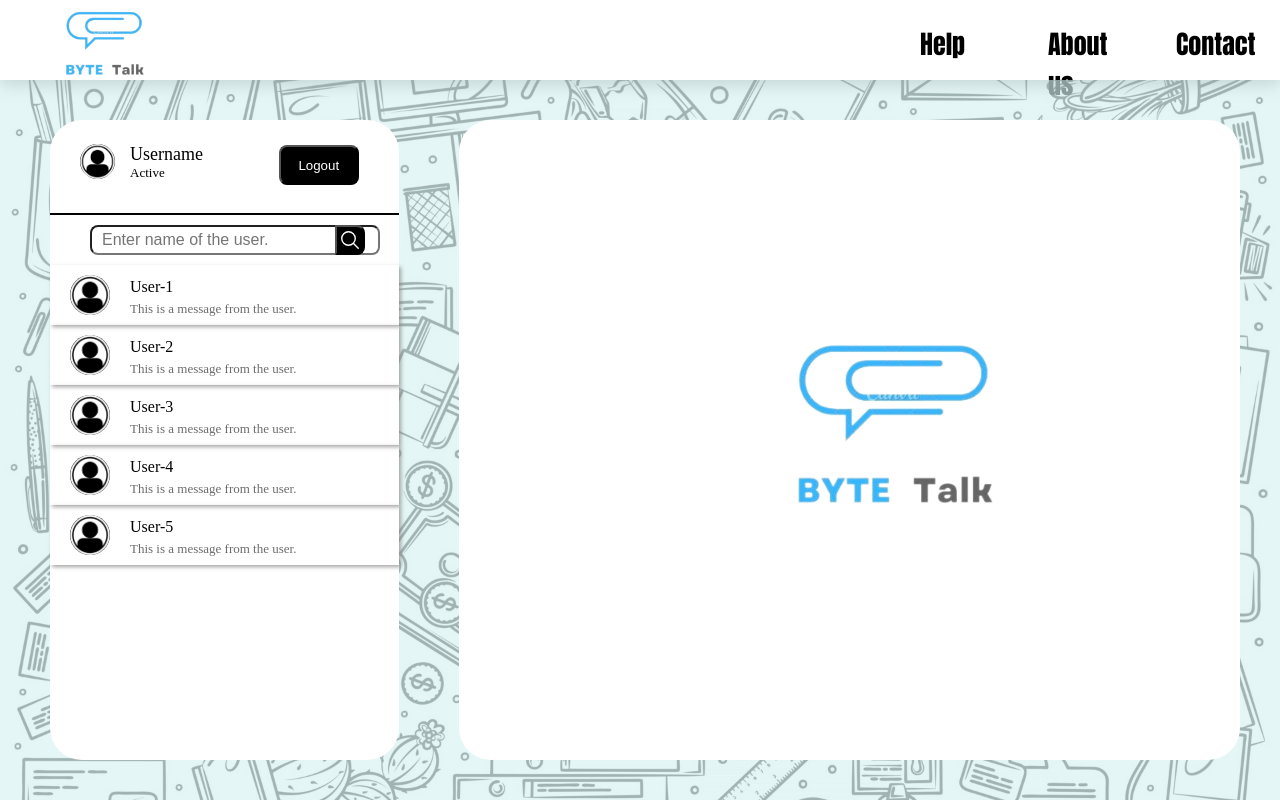
After one commit to 16SULPHUR/Chatting-WebApp, a PHP site: page /tamplates/chat-home.html in a window 1280 px wide. The commit adds this page. Run offline with PHP 8.4, Linux system fonts and the light colour scheme.

Commit message:
Chatting page and user selection and sending messages done by Anish

```diff
--- a/public/scripts/script.js
+++ b/public/scripts/script.js
@@ -1,12 +1,152 @@
-let login=document.querySelector(".login");
-let info=document.querySelector(".info");
-let signup = document.querySelector(".signup");
-let signupbtn=document.querySelector(".signup-btn")
 
-document.getElementById("signup-btn").addEventListener("change",(event)=>{
-    // event.preventDefault()
-    signup.classList.add(".signup-slide")
-    signup.classList.remove(".signup")
-    info.classList.add(".info-slide")
-    info.classList.remove(".info")
+
+let sentMessag1=document.getElementById("sent-message1")
+let chattingContent1=document.getElementById("chatting-content1")
+let sendButton= ()=>{
+    let chatInput1=document.getElementById("chat-input1").value
+    if(chatInput1!=""){
+        let messageDiv=document.createElement("div")
+        messageDiv.classList.add("sent-message")
+        messageDiv.textContent=chatInput1
+        for(var i=0;i<4;i++){
+            let br=document.createElement("br")
+            chattingContent1.appendChild(br)
+        }
+        chattingContent1.appendChild(messageDiv)
+    }
+    else{
+        return;
+    }
+    document.getElementById("chat-input1").value=""
+}
+let sentMessag2=document.getElementById("sent-message2")
+let chattingContent2=document.getElementById("chatting-content2")
+let sendButton2= ()=>{
+    let chatInput2=document.getElementById("chat-input2").value
+    if(chatInput2!=""){
+        let messageDiv=document.createElement("div")
+        messageDiv.classList.add("sent-message")
+        messageDiv.textContent=chatInput2
+        for(var i=0;i<4;i++){
+            let br=document.createElement("br")
+            chattingContent2.appendChild(br)
+        }
+        chattingContent2.appendChild(messageDiv)
+    }
+    else{
+        return;
+    }
+    document.getElementById("chat-input2").value=""
+}
+let sentMessag3=document.getElementById("sent-message3")
+let chattingContent3=document.getElementById("chatting-content3")
+let sendButton3= ()=>{
+    let chatInput3=document.getElementById("chat-input3").value
+    if(chatInput3!=""){
+        let messageDiv=document.createElement("div")
+        messageDiv.classList.add("sent-message")
+        messageDiv.textContent=chatInput3
+        for(var i=0;i<4;i++){
+            let br=document.createElement("br")
+            chattingContent3.appendChild(br)
+        }
+        chattingContent3.appendChild(messageDiv)
+    }
+    else{
+        return;
+    }
+    document.getElementById("chat-input3").value=""
+}
+let sentMessag4=document.getElementById("sent-message4")
+let chattingContent4=document.getElementById("chatting-content4")
+let sendButton4= ()=>{
+    let chatInput4=document.getElementById("chat-input4").value
+    if(chatInput4!=""){
+        let messageDiv=document.createElement("div")
+        messageDiv.classList.add("sent-message")
+        messageDiv.textContent=chatInput4
+        for(var i=0;i<4;i++){
+            let br=document.createElement("br")
+            chattingContent4.appendChild(br)
+        }
+        chattingContent4.appendChild(messageDiv)
+    }
+    else{
+        return;
+    }
+    document.getElementById("chat-input4").value=""
+}
+let sentMessag5=document.getElementById("sent-message5")
+let chattingContent5=document.getElementById("chatting-content5")
+let sendButton5= ()=>{
+    let chatInput5=document.getElementById("chat-input5").value
+    if(chatInput5!=""){
+        let messageDiv=document.createElement("div")
+        messageDiv.classList.add("sent-message")
+        messageDiv.textContent=chatInput5
+        for(var i=0;i<4;i++){
+            let br=document.createElement("br")
+            chattingContent5.appendChild(br)
+        }
+        chattingContent5.appendChild(messageDiv)
+    }
+    else{
+        return;
+    }
+    document.getElementById("chat-input5").value=""
+}
+// This code provides chatting area for selected user.
+
+let userCard1=document.getElementById("card1")
+let userCard2=document.getElementById("card2")
+let userCard3=document.getElementById("card3")
+let userCard4=document.getElementById("card4")
+let userCard5=document.getElementById("card5")
+
+let userChat1=document.getElementById("user-chat1")
+let userChat2=document.getElementById("user-chat2")
+let userChat3=document.getElementById("user-chat3")
+let userChat4=document.getElementById("user-chat4")
+let userChat5=document.getElementById("user-chat5")
+
+userCard1.addEventListener("click",()=>{
+    userChat1.style.right="40px";
+    userChat1.style.width="65vw";
+    userChat2.style.right="-2000px";
+    userChat3.style.right="-2000px";
+    userChat4.style.right="-2000px";
+    userChat5.style.right="-2000px";
+
 })
+userCard2.addEventListener("click",()=>{
+    userChat2.style.right="40px";
+    userChat2.style.width="65vw";
+    userChat1.style.right="-2000px";
+    userChat3.style.right="-2000px";
+    userChat4.style.right="-2000px";
+    userChat5.style.right="-2000px";
+})
+userCard3.addEventListener("click",()=>{
+    userChat3.style.right="40px";
+    userChat3.style.width="65vw";
+    userChat2.style.right="-2000px";
+    userChat1.style.right="-2000px";
+    userChat4.style.right="-2000px";
+    userChat5.style.right="-2000px";
+})
+userCard4.addEventListener("click",()=>{
+    userChat4.style.right="40px";
+    userChat4.style.width="65vw";
+    userChat2.style.right="-2000px";
+    userChat3.style.right="-2000px";
+    userChat1.style.right="-2000px";
+    userChat5.style.right="-2000px";
+})
+userCard5.addEventListener("click",()=>{
+    userChat5.style.right="40px";
+    userChat5.style.width="65vw";
+    userChat2.style.right="-2000px";
+    userChat3.style.right="-2000px";
+    userChat4.style.right="-2000px";
+    userChat1.style.right="-2000px";
+})
--- /dev/null
+++ b/public/styles/chat-home.css
@@ -0,0 +1,229 @@
+*{
+    box-sizing: border-box;
+}
+main{
+    background-color: #d5f3f2a5;
+    height: 90vh;
+    position: absolute;
+    display: flex;
+    align-items: center;
+    padding-left: 50px;
+    top: 10vh;
+    gap: 20px;
+    overflow: hidden;
+}
+input{
+    font-size: medium;
+}
+.containor{
+    height: 80vh;
+    width: 400px;
+    border-radius: 2rem;
+    background-color: #ffffff;
+    float: left;
+}
+.user{
+    height: 95px;
+    width: 100%;
+    border-radius: 2rem 2rem 0 0 ;
+    border-bottom: 2px solid black;
+    padding: 1.5rem;
+    padding-left: 80px;
+    font-size: large;
+    font-weight: 500;
+    position: relative;
+}
+.user-img img{
+    height: 35px;
+    width: 35px;
+    border-radius: 50%;
+    position: absolute;
+    left: 30px;
+}
+.chat-user-img img{
+    height: 40px;
+    width:  40px;
+    border-radius: 50%;
+    position: absolute;
+    left: 20px;
+    top: 10px;
+}
+.user p{
+    font-size: small;
+}
+.user button{
+    height: 40px;
+    width: 80px;
+    position: absolute;
+    top: 25px;
+    right: 40px;
+    border-radius: .5rem;
+    background-color: rgb(0, 0, 0);
+    color: rgb(255, 255, 255);
+}
+.user button:hover{
+    background-color: grey;
+    color: cyan;
+}
+.user h5{
+    color: grey;
+    position: absolute;
+    bottom: 5px;
+    left: 40px;
+}
+.wrapper{
+    position: relative;
+}
+.wrapper input{
+    height: 30px;
+    width: 290px;
+    margin: 10px 0px 10px 40px;
+    padding-left: 10px;
+    border-radius: .5rem;
+}
+.wrapper button{
+    height: 30px;
+    width: 30px;
+    padding: 2px;
+    position: absolute;
+    top:10px ;
+    right:34px ;
+    border-radius: 0 .5rem .5rem 0;
+    background-color: #000000;
+}
+.wrapper button:hover{
+    background-color:grey;
+}
+.card{
+    height: 60px;
+    box-shadow: 2px 2px 4px rgba(128,128,128,0.7);
+    position: relative;
+    padding: .8rem;
+    padding-left: 80px;
+}
+.card p{
+    padding-top: 5px;
+    font-size: small;
+    color: rgb(109, 108, 108);
+}
+.card:hover{
+    background-color: #959292;
+}
+.info-containor{
+    height: 80vh;
+    width: 70vw;
+    background-color: #fff;
+    border-radius: 2rem;
+    margin: 0 40px;
+    position: relative;
+}
+.info-containor img{
+    height: 400px;
+    width:  400px;
+    position: absolute;
+    top: 15%;
+    left: 30%;
+    margin-bottom: 100px;
+}
+.info-containor p{
+    position: fixed;
+    top: 60%;
+    left: 26%;
+    font-size: larger;
+    font-weight: 500;
+}
+.chat-containor{
+    height: 80vh;
+    width: 70vw;
+    background-color: #ffffffb8;
+    border-radius: 2rem;
+    padding-top: 70px;
+    position: fixed;
+    overflow: auto;
+    right: -2000px;
+    border: 2px solid black;
+}
+.chat-containor::-webkit-scrollbar{
+    width: 0em;
+}
+.chat-user-info{
+    height: 70px;
+    width: 64.8vw;
+    padding-left: 80px;
+    border-bottom: 2px solid black;
+    box-shadow: 2px 2px 4px rgba(128,128,128,0.7);
+    border-radius: 2rem 2rem 0 0;
+    background-color: #fff;
+    position: fixed;
+    top: 113px;
+}
+.user-name{
+    padding-top: 10px;
+    font-size: large;
+    font-weight: 400;
+}
+.activity{
+    color: grey;
+    font-size: medium;
+}
+.only-chat-contain{
+    background-color: #ffffff7b;
+    padding-top: 70px;
+    height: 60vh;
+    width: 100%;
+    position: absolute;
+    top: 0px;
+}
+.message-input{
+    height: 60px;
+    width: 64.8vw;
+    display: flex;
+    position: fixed;
+    bottom: 38px;
+    border-radius: 0 0 2rem 2rem;
+}
+.message-input input{
+    height: 60px;
+    width: 90%;
+    padding-left: 20px;
+    border-radius: 0 0 0 2rem;
+    padding: 20px;
+}
+.message-input button{
+    height: 60px;
+    width: 10%;
+    background-color: #000000;
+    padding: 20px;
+    border: 2px solid black;
+    border-radius: 0 0 2rem 0;
+    overflow: hidden;
+}
+.message-input button:hover{
+    background-color: #777676;
+}
+.svg-img{
+    height: 50px;
+    width: 60px;
+    position: absolute;
+    top: 5px;
+    right: 15px;
+}
+.received-message{
+    word-wrap: break-word;
+    min-height: 30px ;
+    max-width: 200px;
+    background-color:rgb(170, 172, 174);
+    border-radius: .5rem .5rem .5rem 0;
+    margin: 10px;
+    padding: 10px;
+}
+.sent-message{
+    word-wrap: break-word;
+    min-height: 30px ;
+    max-width: 500px;
+    background-color:rgb(170, 172, 174);
+    border-radius: .5rem .5rem 0 .5rem;
+    margin: 10px;
+    padding:10px;
+    float: right;
+}
--- a/public/styles/style.css
+++ b/public/styles/style.css
@@ -72,6 +72,7 @@ main{
     width: 100vw;
     display: flex;
     gap: 5rem;
+    overflow: hidden;
 }
 .main-div{
     height: 70vh;
@@ -99,6 +100,7 @@ h1{
     padding: 10px;
     font-family: 'Belanosima', sans-serif;
     margin: 25px;
+    text-align: center;
 }
 .login{
     position: absolute;
@@ -118,12 +120,9 @@ h1{
 }
 .input:hover{
     background-color: rgba(219, 239, 255, 0.552);
-    width: 120%;
-    height:10%;
     box-shadow: rgba(0, 0, 0, 0.35) 0px 5px 15px;
 }
 form{
-    /* border: 2px solid black; */
     height: 90%;
     width: 50%;
     font-family: 'Belanosima', sans-serif;
--- /dev/null
+++ b/tamplates/chat-home.html
@@ -0,0 +1,248 @@
+<!DOCTYPE html>
+<html lang="en">
+  <head>
+    <meta charset="UTF-8" />
+    <meta name="viewport" content="width=device-width, initial-scale=1.0" />
+    <title>Document</title>
+    <link rel="stylesheet" href="\public\styles\style.css" />
+    <link rel="stylesheet" href="\public\styles\chat-home.css" />
+  </head>
+  <body>
+    <header>
+      <nav>
+        <div class="logo">
+          <div class="img"></div>
+        </div>
+        <div class="customer-services">
+          <div class="help">Help</div>
+          <div class="about-us">About us</div>
+          <div class="contact">Contact</div>
+        </div>
+      </nav>
+    </header>
+    <main>
+      <div class="containor">
+        <div class="user">
+          <div class="user-img">
+            <img src="\public\resources\no-dp.png" alt="" />
+          </div>
+          Username <br />
+          <p>Active</p>
+          <button value="Logout">Logout</button>
+        </div>
+        <div class="wrapper">
+          <input type="text" placeholder="Enter name of the user." />
+          <button>
+            <img src="\public\resources\search-outline.svg" alt="Search icon" />
+          </button>
+          <div class="card" id="card1">
+            <div class="chat-user-img">
+              <img src="\public\resources\no-dp.png" alt="" />
+            </div>
+            User-1 <br />
+            <p>This is a message from the user.</p>
+          </div>
+          <div class="card" id="card2">
+            <div class="chat-user-img">
+              <img src="\public\resources\no-dp.png" alt="" />
+            </div>
+            User-2 <br />
+            <p>This is a message from the user.</p>
+          </div>
+          <div class="card" id="card3">
+            <div class="chat-user-img">
+              <img src="\public\resources\no-dp.png" alt="" />
+            </div>
+            User-3 <br />
+            <p>This is a message from the user.</p>
+          </div>
+          <div class="card" id="card4">
+            <div class="chat-user-img">
+              <img src="\public\resources\no-dp.png" alt="" />
+            </div>
+            User-4 <br />
+            <p>This is a message from the user.</p>
+          </div>
+          <div class="card" id="card5">
+            <div class="chat-user-img">
+              <img src="\public\resources\no-dp.png" alt="" />
+            </div>
+            User-5 <br />
+            <p>This is a message from the user.</p>
+          </div>
+        </div>
+      </div>
+
+      <div class="info-containor">
+        <img src="\public\resources\logo.png" alt="" />
+      </div>
+
+      <div class="chat-containor" id="user-chat1">
+        <div class="only-chat-contain">
+          <div class="chat-user-info">
+            <div class="chat-user-img">
+              <img src="\public\resources\no-dp.png" alt="" />
+            </div>
+            <div class="user-name">
+              <p class="name">User-1</p>
+              <p class="activity">Active/Inactive</p>
+            </div>
+          </div>
+          <div class="chatting-content" id="chatting-content1">
+            <div class="received-message">This is a received message</div>
+            <div class="sent-message" id="sent-message1">
+              This is a sent message
+            </div>
+          </div>
+        </div>
+        <div class="message-input">
+          <input
+            type="text"
+            placeholder="Enter your messaage."
+            id="chat-input1"
+          />
+          <button id="send-button" onclick="sendButton()">
+            <img
+              src="\public\resources\send-outline.svg"
+              alt="Send icon"
+              class="svg-img"
+            />
+          </button>
+        </div>
+      </div>
+      <div class="chat-containor" id="user-chat2">
+        <div class="only-chat-contain">
+          <div class="chat-user-info">
+            <div class="chat-user-img">
+              <img src="\public\resources\no-dp.png" alt="" />
+            </div>
+            <div class="user-name">
+              <p class="name">User-2</p>
+              <p class="activity">Active/Inactive</p>
+            </div>
+          </div>
+          <div class="chatting-content" id="chatting-content2">
+            <div class="received-message">This is a received message</div>
+            <div class="sent-message" id="sent-message2">
+              This is a sent message
+            </div>
+          </div>
+        </div>
+        <div class="message-input">
+          <input
+            type="text"
+            placeholder="Enter your messaage."
+            id="chat-input2"
+          />
+          <button id="send-button2" onclick="sendButton2()">
+            <img
+              src="\public\resources\send-outline.svg"
+              alt="Send icon"
+              class="svg-img"
+            />
+          </button>
+        </div>
+      </div>
+      <div class="chat-containor" id="user-chat3">
+        <div class="only-chat-contain">
+          <div class="chat-user-info">
+            <div class="chat-user-img">
+              <img src="\public\resources\no-dp.png" alt="" />
+            </div>
+            <div class="user-name">
+              <p class="name">User-3</p>
+              <p class="activity">Active/Inactive</p>
+            </div>
+          </div>
+          <div class="chatting-content" id="chatting-content3">
+            <div class="received-message">This is a received message</div>
+            <div class="sent-message" id="sent-message3">
+              This is a sent message
+            </div>
+          </div>
+        </div>
+        <div class="message-input">
+          <input
+            type="text"
+            placeholder="Enter your messaage."
+            id="chat-input3"
+          />
+          <button id="send-button3" onclick="sendButton3()">
+            <img
+              src="\public\resources\send-outline.svg"
+              alt="Send icon"
+              class="svg-img"
+            />
+          </button>
+        </div>
+      </div>
+      <div class="chat-containor" id="user-chat4">
+        <div class="only-chat-contain">
+          <div class="chat-user-info">
+            <div class="chat-user-img">
+              <img src="\public\resources\no-dp.png" alt="" />
+            </div>
+            <div class="user-name">
+              <p class="name">User-4</p>
+              <p class="activity">Active/Inactive</p>
+            </div>
+          </div>
+          <div class="chatting-content" id="chatting-content4">
+            <div class="received-message">This is a received message</div>
+            <div class="sent-message" id="sent-message2">
+              This is a sent message
+            </div>
+          </div>
+        </div>
+        <div class="message-input">
+          <input
+            type="text"
+            placeholder="Enter your messaage."
+            id="chat-input4"
+          />
+          <button id="send-button4" onclick="sendButton4()">
+            <img
+              src="\public\resources\send-outline.svg"
+              alt="Send icon"
+              class="svg-img"
+            />
+          </button>
+        </div>
+      </div>
+      <div class="chat-containor" id="user-chat5">
+        <div class="only-chat-contain">
+          <div class="chat-user-info">
+            <div class="chat-user-img">
+              <img src="\public\resources\no-dp.png" alt="" />
+            </div>
+            <div class="user-name">
+              <p class="name">User-5</p>
+              <p class="activity">Active/Inactive</p>
+            </div>
+          </div>
+          <div class="chatting-content" id="chatting-content5">
+            <div class="received-message">This is a received message</div>
+            <div class="sent-message" id="sent-message2">
+              This is a sent message
+            </div>
+          </div>
+        </div>
+        <div class="message-input">
+          <input
+            type="text"
+            placeholder="Enter your messaage."
+            id="chat-input5"
+          />
+          <button id="send-button5" onclick="sendButton5()">
+            <img
+              src="\public\resources\send-outline.svg"
+              alt="Send icon"
+              class="svg-img"
+            />
+          </button>
+        </div>
+      </div>
+    </main>
+    <script src="\public\scripts\script.js"></script>
+  </body>
+</html>
```
Also changed, not shown: tamplates/index.html (+2 -14 lines), public/resources/no-dp.png (added), public/resources/search-outline.svg (added), public/resources/send-outline.svg (added).
